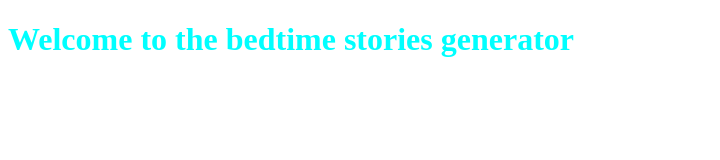
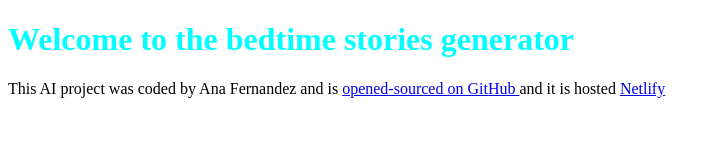
Before and after one commit to avfernandez03/bedtime-stories-generator, a plain HTML site: page index.html in a window 1280 px wide. Shown: the whole page, without its empty margins (0-720 px from the left). Drawn offline with Linux system fonts and the light colour scheme.

Commit message:
Added the footer

```diff
--- a/index.html
+++ b/index.html
@@ -8,6 +8,14 @@
 </head>
 <body>
     <h1>Welcome to the bedtime stories generator</h1>
+
+<footer>This AI project was coded by Ana Fernandez and is
+    <a
+    href="https://github.com/avfernandez03/bedtime-stories-generator" target="_blank">opened-sourced on GitHub
+    </a>and it is hosted
+    <a
+    href="https://bedtimestoriessite.netlify.app" target="_blank"> Netlify
+    </a></footer>
 </body>
 <script src="src/index.js"></script>
 </html>
```
